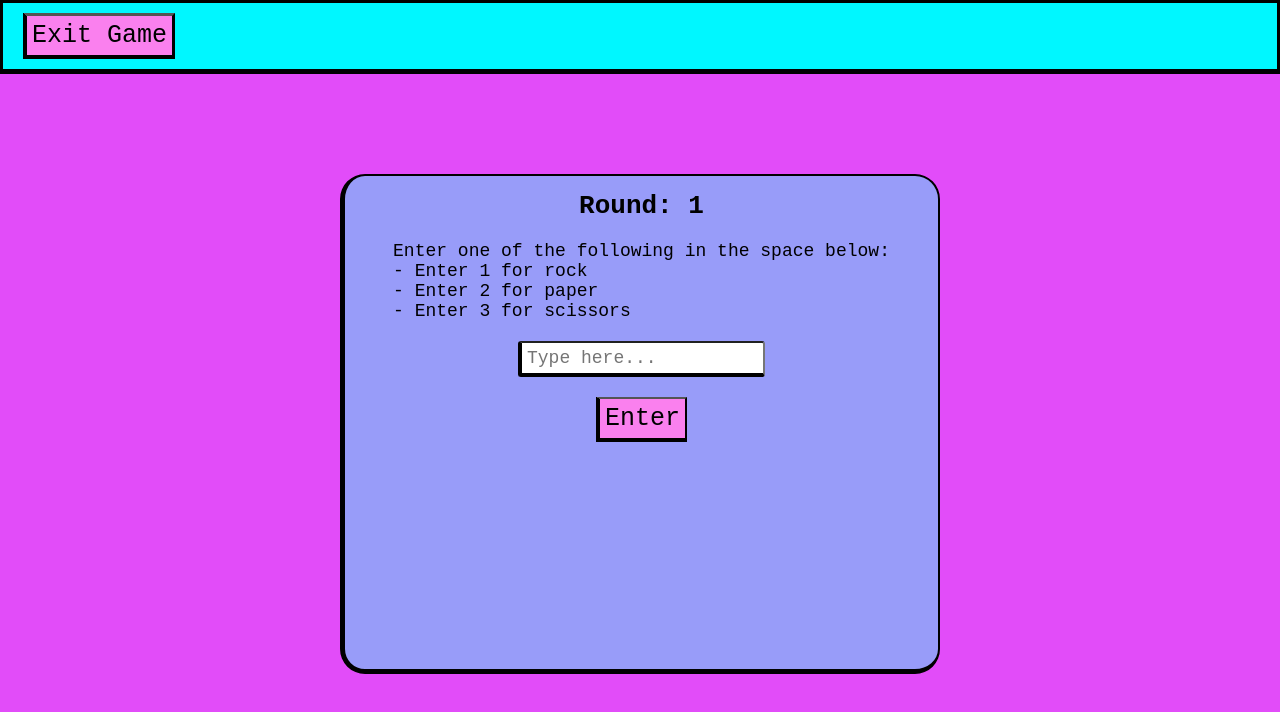
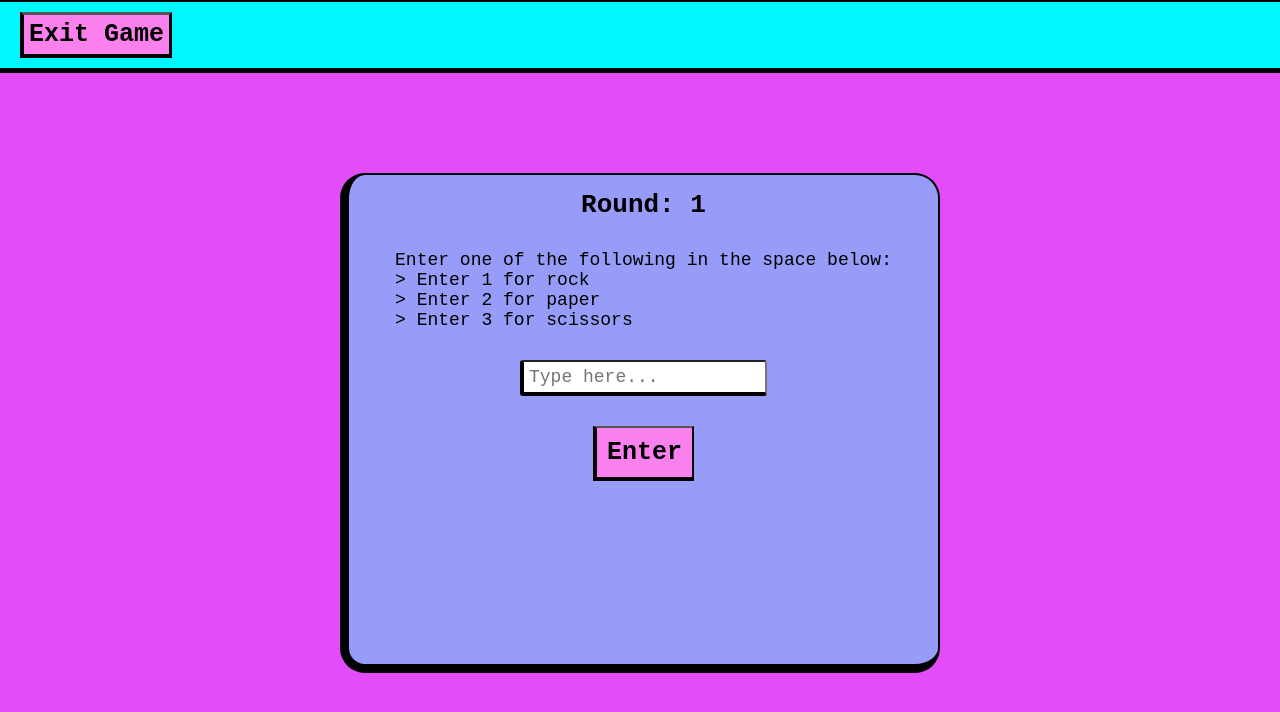
Before and after one commit to MichelleW1234/webApp, a React (Vite) app: page /game in a window 1280 px wide. Shown: the top 712 px of the page. Built offline with nearby package versions, Linux system fonts and the light colour scheme.

Commit message:
more fixing styling

```diff
--- a/src/App.css
+++ b/src/App.css
@@ -12,3 +12,9 @@ body {
     box-sizing: border-box;
 
 }
+
+.words {
+
+    font-size: 23px;
+
+}
--- a/src/components/GamescreenElements/Navbar.css
+++ b/src/components/GamescreenElements/Navbar.css
@@ -3,9 +3,7 @@
     background-color: rgb(0, 247, 255);
     padding: 10px 20px;
     border-bottom: 5px solid black;
-    border-top: 3px solid black;
-    border-left: 3px solid black;
-    border-right: 3px solid black;
+    border-top: 2px solid black;
 
 }
 
@@ -26,6 +24,7 @@
     padding: 5px;
     border-left: 4px solid black;
     border-bottom: 4px solid black;
+    font-weight: bold;
 
 }
 
--- a/src/components/GamescreenElements/Resultsscreen.css
+++ b/src/components/GamescreenElements/Resultsscreen.css
@@ -25,10 +25,12 @@
     background-color: rgb(242, 0, 255);
     color: rgb(0, 0, 0);
     padding: 30px;
-    border-radius: 10px;
+    border-radius: 8px;
     gap: 20px;
     border-bottom: 5px solid black;
     border-left: 5px solid black;
+    border-top: 1.5px solid black;
+    border-right: 1.5px solid black;
 
 }
 
@@ -40,6 +42,7 @@
     border-radius: 0px;
     border-left: 4px solid black;
     border-bottom: 4px solid black;
+    font-weight: bold;
 
 }
 
--- a/src/components/GamescreenElements/Resultsscreen.jsx
+++ b/src/components/GamescreenElements/Resultsscreen.jsx
@@ -14,7 +14,7 @@ function Resultsscreen ({result, rounds, setRounds, showFlag, setShowFlag}){
             <div className = "result">
 
                 {result.map((line, index) => (
-                    <h1 key={index}>{line}</h1>
+                    <p className = "words" key={index}>{line}</p>
                 ))}
 
                 <button className = "floatingButton" onClick={handleHideFlag}>Close</button>
--- a/src/components/GamescreenElements/Roundbox.css
+++ b/src/components/GamescreenElements/Roundbox.css
@@ -10,10 +10,10 @@
     width: 600px;
     height: 500px;
     border-radius: 25px;
-    gap: 20px;
+    gap: 30px;
 
-    border-left: 5px solid black;
-    border-bottom: 5px solid black;
+    border-left: 9px solid black;
+    border-bottom: 9px solid black;
     border-top: 2px solid black;
     border-right: 2px solid black;
 
@@ -38,12 +38,13 @@
 .enterButton {
 
     font-size: 25px;
-    padding: 5px;
+    padding: 10px;
     background-color: rgb(250, 128, 238);
     border-radius: 8px;
     border-left: 4px solid black;
     border-bottom: 4px solid black;
     border-radius: 0px;
+    font-weight: bold;
 
 }
 
--- a/src/components/GamescreenElements/Roundbox.jsx
+++ b/src/components/GamescreenElements/Roundbox.jsx
@@ -49,9 +49,9 @@ function Roundbox ({round, showFlag, setShowFlag, computerWins, setComputerWins,
 
             <p className = "directions">
                 Enter one of the following in the space below: <br/>
-                - Enter 1 for rock <br/>
-                - Enter 2 for paper <br/>
-                - Enter 3 for scissors <br/>
+                &gt; Enter 1 for rock <br/>
+                &gt; Enter 2 for paper <br/>
+                &gt; Enter 3 for scissors <br/>
             </p>
 
             <input
--- a/src/components/Gamesummary.css
+++ b/src/components/Gamesummary.css
@@ -27,20 +27,15 @@
 
 }
 
-.words {
-
-    font-size: 23px;
-
-}
-
 .restartButton{
 
     padding: 10px;
-    font-size: 20px;
+    font-size: 23px;
     border-radius: 0px;
     background-color: rgb(0, 170, 255);
     border-left: 4px solid black;
     border-bottom: 4px solid black;
+    font-weight: bold;
 
 }
 
--- a/src/components/Instructionsscreen.css
+++ b/src/components/Instructionsscreen.css
@@ -3,7 +3,7 @@
     display: flex;
     flex-direction: column;
     gap: 20px;
-    padding: 10px;
+    padding: 20px;
     align-items: center;
 
 }
@@ -23,6 +23,7 @@
     border-left: 5px solid black;
     border-bottom: 5px solid black;
     border-radius: 0px;
+    font-weight: bold;
 
 }
 
--- a/src/components/Instructionsscreen.jsx
+++ b/src/components/Instructionsscreen.jsx
@@ -6,11 +6,11 @@ function Instructionsscreen (){
         <div className= "instructions">
             <h1>Instructions: </h1>
             <p className="paragraph">
-                - Each game has 10 rounds.<br/>
-                - In each round, you either win or lose to the computer. <br/>
-                - If you win, you get a point. <br/>
-                - If the computer wins, it gets a point.<br/>
-                - There will be a point summary at the end of the game, which will determine who wins overall (or if there is a winner). <br/>
+                &gt; A game has 10 rounds.<br/>
+                &gt; In each round, you either win or lose to the computer. <br/>
+                &gt; If you win, you get a point. <br/>
+                &gt; If the computer wins, it gets a point.<br/>
+                &gt; There will be a point summary at the end of the game, which will determine who wins overall (or if there is a winner). <br/>
             </p>
             <p className="paragraph">
                 Good luck!
```
